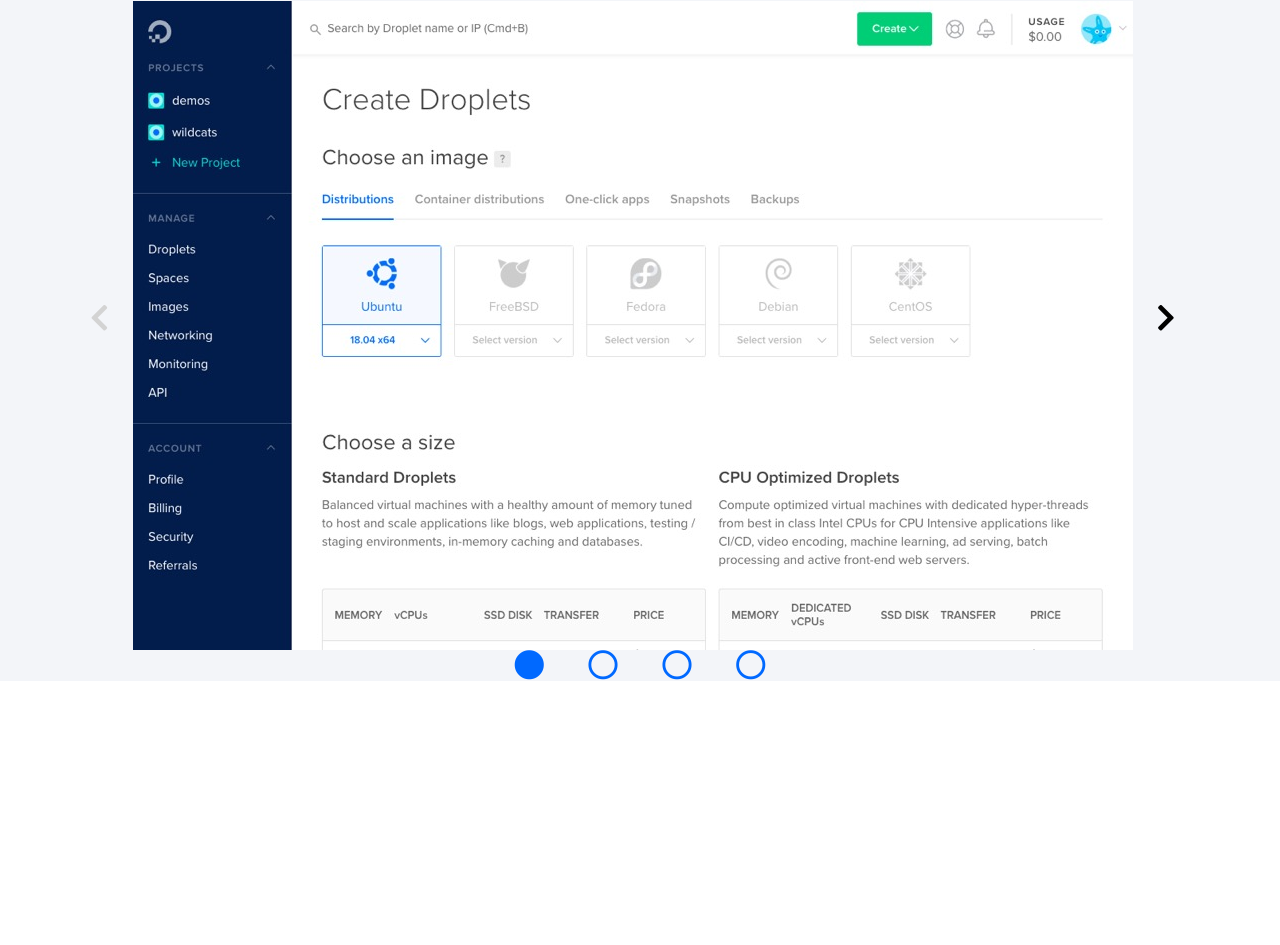
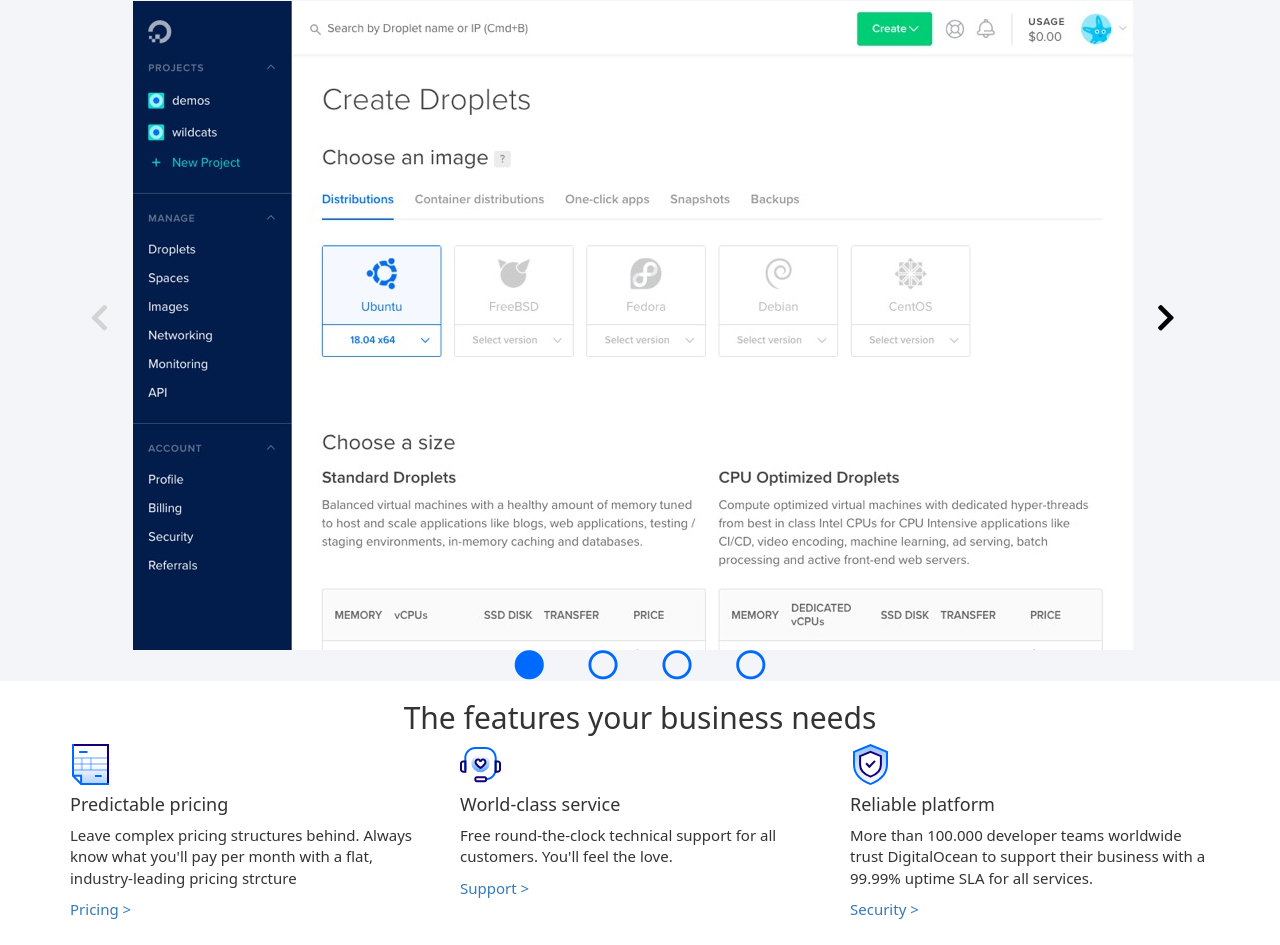
Before and after one commit to deivh/html-css-digitalocean, a plain HTML site: page index.html in a window 1280 px wide. Shown: the part 1432-2377 px from the top of the page. Before the commit the page ends 2159 px from the top, so only its background shows below. Drawn offline with nearby package versions, Linux system fonts and the light colour scheme.

Commit message:
main: third section
third informative section

```diff
--- a/index.html
+++ b/index.html
@@ -210,20 +210,37 @@
       </section>
 
       <!-- terza section informativa -->
-      <section>
+      <section id="third-section">
         <div class="col-xs-12">
-          <h2></h2>
+          <div class="section-title">
+            <h2>The features your business needs</h2>
+          </div>
         </div>
         <div class="container">
           <div class="row">
             <div class="col-xs-12 col-md-4">
-
+              <div class="">
+                <img src="img/pred-pricing.svg" alt="">
+                <h4>Predictable pricing</h4>
+                <p>Leave complex pricing structures behind. Always know what you'll pay per month with a flat, industry-leading pricing strcture</p>
+                <a href="#">Pricing ></a>
+              </div>
             </div>
             <div class="col-xs-12 col-md-4">
-
+              <div class="">
+                <img src="img/world-class.svg" alt="">
+                <h4>World-class service</h4>
+                <p>Free round-the-clock technical support for all customers. You'll feel the love.</p>
+                <a href="#">Support > </a>
+              </div>
             </div>
             <div class="col-xs-12 col-md-4">
-
+              <div class="">
+                <img src="img/reliable-platform.svg" alt="">
+                <h4>Reliable platform</h4>
+                <p>More than 100.000 developer teams worldwide trust DigitalOcean to support their business with a 99.99% uptime SLA for all services.</p>
+                <a href="#">Security ></a>
+              </div>
             </div>
           </div>
         </div>
```
Also changed, not shown: img/pred-pricing.svg (added), img/reliable-platform.svg (added), img/world-class.svg (added).
